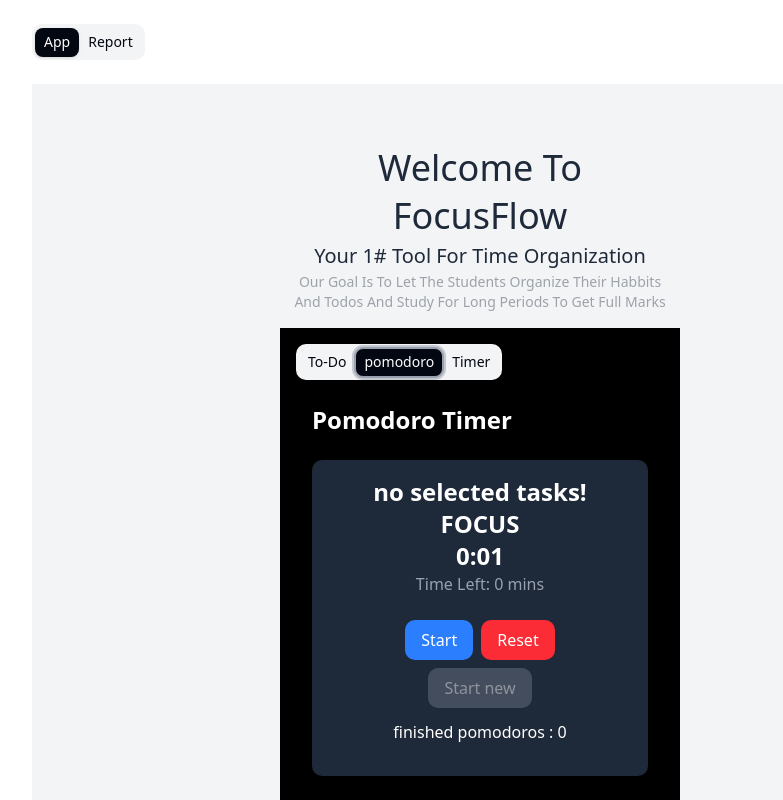
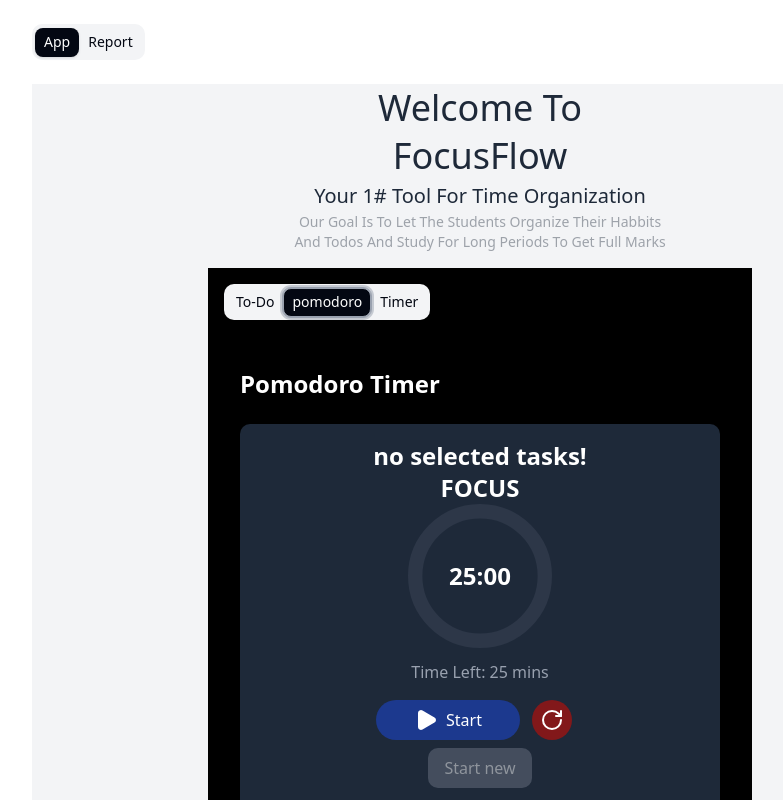
Before and after one commit to abdelrahman1dev/FocusFlow-TimeManagement, a Next.js app: page / in a window 1280 px wide. Both pictures are taken after a click on the tab "pomodoro". Shown: the top 800 px of the page, without its empty margins (160-943 px from the left). Built offline with nearby package versions, Linux system fonts and the light colour scheme.

Commit message:
v1 latest fixes : 1 ui updates --> pomodoro ui added circular timer and enhanced buttons with animations timer ui added circular timer also to do list --> enhanced width and margins

```diff
--- a/app/components/Pomodoro.tsx
+++ b/app/components/Pomodoro.tsx
@@ -2,7 +2,7 @@
 import {  useEffect , useState } from 'react'
 import { useTicker } from '../hooks/useTicker'
 import React from 'react'
-import { CheckIcon, ChevronsUpDownIcon } from "lucide-react"
+import { CheckIcon, ChevronsUpDownIcon, Pause, Play, RotateCw } from "lucide-react"
 import { cn } from "@/lib/utils"
 import { Button } from "@/components/ui/button"
 import {
@@ -41,6 +41,25 @@ function Pomodoro() {
 
   } = usePomodoroStore();
 
+  // default durations (seconds) for modes, used to compute circular progress
+  const DEFAULT_DURATIONS: Record<string, number> = {
+    focus: 25 * 60,
+    shortBreak: 5 * 60,
+    longBreak: 15 * 60,
+  };
+
+  const [initialDuration, setInitialDuration] = useState<number>(DEFAULT_DURATIONS[mode] ?? 0);
+
+  // keep initialDuration in sync when mode switches (so the ring represents the right full length)
+  useEffect(() => {
+    setInitialDuration(DEFAULT_DURATIONS[mode] ?? 0);
+  }, [mode]);
+
+  // compute progress (0..1) safely
+  const circumference = 2 * Math.PI * 54;
+  const rawProgress = initialDuration > 0 ? (initialDuration - Math.max(0, timeLeft)) / initialDuration : 0;
+  const progress = Math.max(0, Math.min(1, rawProgress));
+
   // Sync combobox value with persisted selectedTask
   useEffect(() => {
     setValue(selectedTask || "");
@@ -68,6 +87,8 @@ function Pomodoro() {
 
  useTicker();
 
+  const [isRotating, setIsRotating] = useState(false);
+
   useEffect(() => {
     console.log(pomodoroHistory)
   },[pomodoroHistory])
@@ -76,7 +97,7 @@ function Pomodoro() {
   const seconds = timeLeft % 60;
 
   return (
-  <div className="max-w-2xl mx-auto p-4">
+  <div className="w-lg mx-auto p-4 my-6">
   <div className="text-white">
     <h1 className="text-2xl font-bold capitalize  flex flex-col  justify-between items-start mb-6">pomodoro timer</h1>
     <div className="bg-gray-800 rounded-lg p-4">
@@ -85,9 +106,9 @@ function Pomodoro() {
         {selectedTask.length > 0 ? (
           <>
             <h1 className="text-2xl font-bold">Current Task</h1>
-            <div className='w-full '>
-              <span className="text-gray-400">{selectedTask + ' '}
-              {description && <span>- {description}</span>}
+            <div className=' w-30 mx-auto overflow-x-hidden '>
+              <span className="text-gray-400 ">{selectedTask + ' '}
+              {description && <span  className=' '>- {description}</span>}
               </span>
             </div>
           </>
@@ -96,21 +117,60 @@ function Pomodoro() {
         )}
         <h2 className="text-2xl font-bold">{mode.toUpperCase()}</h2>
 
-        <h1 className="text-2xl font-bold">
-          {minutes}:{seconds.toString().padStart(2, "0")}
-        </h1>
+  <div className="relative flex items-center justify-center w-36 h-36 mx-auto mb-3">
+          <svg className="absolute inset-0 w-full h-full" viewBox="0 0 120 120" aria-hidden>
+            <g transform="translate(60,60)">
+              <circle r="54" fill="transparent" stroke="#2d3748" strokeWidth="12" />
+              <circle
+                r="54"
+                fill="transparent"
+                stroke="#fb923c"
+                strokeWidth="12"
+                strokeLinecap="round"
+                strokeDasharray={String(circumference)}
+                strokeDashoffset={String((1 - progress) * circumference)}
+                transform="rotate(-90)"
+              />
+            </g>
+          </svg>
+
+          <h1 className="text-2xl font-bold z-10">{minutes}:{seconds.toString().padStart(2, "0")}</h1>
+        </div>
         <p className="text-gray-400">Time Left: {Math.floor(timeLeft / 60)} mins</p>
         <div>
-          <div className='flex space-x-2 justify-center mt-4'>
-          {
-          !isRunning ? <button className="bg-blue-500 text-white rounded-lg px-4 py-2 mt-2" onClick={startTimer}>Start</button>
-          : <button className="bg-blue-500 text-white rounded-lg px-4 py-2 mt-2" onClick={pauseTimer}>pause</button>
-          }
-          <button className="bg-red-500 text-white rounded-lg px-4 py-2 mt-2" onClick={resetTimer}>Reset</button>
+          <div className='flex flex-col space-x-3 justify-center mt-4 items-center'>
+   <div className='flex flex-row gap-3'>
+             <button
+              className="relative px-4 py-2 rounded-3xl transition-colors duration-300 bg-blue-900 text-white flex items-center justify-center overflow-hidden w-36"
+              onClick={() => (isRunning ? pauseTimer() : startTimer())}
+              aria-pressed={isRunning}
+            >
+              <span className={`absolute inset-0 flex items-center justify-center gap-2 transition-all duration-300 ${isRunning ? 'opacity-100 translate-y-0' : 'opacity-0 -translate-y-2'}`}>
+                <Pause className="border-none fill-white text-white" />
+                <span className="select-none">Pause</span>
+              </span>
 
-         </div>
-          <button disabled={mode === 'focus' && completedPomodoros === 0 ? true : false} className="bg-[#FFA500] disabled:opacity-50 disabled:bg-gray-500 transition-all text-white rounded-lg px-4 py-2 mt-2" onClick={newTimer}>Start new</button>
+              <span className={`absolute inset-0 flex items-center justify-center gap-2 transition-all duration-300 ${isRunning ? 'opacity-0 translate-y-2' : 'opacity-100 translate-y-0'}`}>
+                <Play className="border-none fill-white text-white" />
+                <span className="select-none">Start</span>
+              </span>
+            </button>
 
+            <button
+              className="px-2 py-2 bg-red-900 text-white rounded-full"
+              onClick={() => {
+                setIsRotating(true);
+                resetTimer();
+                setTimeout(() => setIsRotating(false), 600);
+              }}
+              aria-label="reset pomodoro"
+            >
+              <RotateCw className={isRotating ? "spin-once" : ""} />
+            </button>
+   </div>
+
+            <button disabled={mode === 'focus' && completedPomodoros === 0 ? true : false} className="bg-[#FFA500] disabled:opacity-50 disabled:bg-gray-500 transition-all text-white rounded-lg px-4 py-2 mt-2" onClick={newTimer}>Start new</button>
+          </div>
         </div>
          <p className='my-3 font-thin '>finished pomodoros : {completedPomodoros}</p>
             <div className="my-4">
--- a/app/components/TabToggle.tsx
+++ b/app/components/TabToggle.tsx
@@ -14,7 +14,7 @@ import Dashboard from '../Dashboard/page'
 function TabToggle() {
   return (
 
-          <div className='container flex flex-col w-100 h-auto bg-black p-4 my-4'>
+          <div className='container flex flex-col w-fit h-auto bg-black p-4 my-4'>
         <Tabs defaultValue='ToDo' defaultChecked>
          <div className='flex items-center justify-between'>
              <TabsList>
--- a/app/components/Timer.tsx
+++ b/app/components/Timer.tsx
@@ -1,5 +1,6 @@
 "use client";
 import { useState } from "react";
+import { useEffect } from "react";
 
 import { useCountdownStore } from "../stores/Timer";
 import { useTicker } from "../hooks/useTicker";
@@ -10,6 +11,7 @@ export default function Countdown() {
   const { time, start, pause, reset, isRunning } = useCountdownStore();
   const [minutes, setMinutes] = useState(0);
   const [seconds, setSeconds] = useState(10);
+  const [initialDuration, setInitialDuration] = useState(0);
   const [isRotating, setIsRotating] = useState(false);
   useTicker();
 
@@ -19,34 +21,114 @@ export default function Countdown() {
     const s = totalSeconds % 60;
     return `${String(m).padStart(2, "0")}:${String(s).padStart(2, "0")}`;
   };
+  // compute progress for circular ring (0..1)
+  const progress = initialDuration > 0 ? (initialDuration - Math.max(0, time)) / initialDuration : 0;
+
+  // reflect remaining time into the input controls when timer is not running
+  useEffect(() => {
+    if (!isRunning && initialDuration === 0) return;
+    if (!isRunning && initialDuration > 0) {
+      const mins = Math.floor(initialDuration / 60);
+      const secs = initialDuration % 60;
+      setMinutes(mins);
+      setSeconds(secs);
+    }
+  }, [isRunning, initialDuration]);
 
   return (
-      <div className="max-w-2xl mx-auto p-4">
+      <div className=" w-fit mx-auto p-4">
   <div className="text-white">
     <h1 className="text-2xl font-bold capitalize  flex flex-col  justify-between items-start mb-6">Count Down</h1>
     <div className="bg-gray-800 rounded-lg p-4">
           <div className="flex flex-col items-center gap-4 p-4 text-white">
-      <h1 className="text-3xl font-bold">{formatTime(time)}</h1>
+      <div className="relative flex items-center justify-center w-40 h-40 mb-4">
+        {/* Circular progress ring (fixed box so it doesn't overlap the inputs) */}
+        <svg className="absolute inset-0 w-full h-full" viewBox="0 0 120 120" aria-hidden>
+          <g transform="translate(60,60)">
+            <circle r="54" fill="transparent" stroke="#2d3748" strokeWidth="12" />
+            <circle
+              r="54"
+              fill="transparent"
+              stroke="#3b82f6"
+              strokeWidth="12"
+              strokeLinecap="round"
+              strokeDasharray={String(2 * Math.PI * 54)}
+              strokeDashoffset={String((1 - progress) * 2 * Math.PI * 54)}
+              transform="rotate(-90)"
+            />
+          </g>
+        </svg>
 
-      {/* Input fields for minutes + seconds */}
-      <div className="flex gap-2 items-center">
+  <h1 className="text-3xl font-bold z-10">{formatTime(time)}</h1>
+      </div>
+        <div className="flex gap-3 items-center">
+          <div className="flex flex-col items-center">
+            <div className="flex items-center gap-2">
+              <button
+                className="px-2 py-1 bg-gray-700 rounded text-white"
+                onClick={() => setMinutes((m) => Math.max(0, m - 1))}
+                aria-label="decrease minutes"
+              >
+                -
+              </button>
               <input
                 type="number"
-          className="border rounded px-2 py-1 w-20 text-center"
+                className="border rounded px-2 py-1 w-20 text-center bg-gray-900 text-white"
                 value={minutes}
                 min={0}
                 onChange={(e) => setMinutes(Math.max(0, Number(e.target.value)))}
               />
-        <span>min</span>
+              <button
+                className="px-2 py-1 bg-gray-700 rounded text-white"
+                onClick={() => setMinutes((m) => m + 1)}
+                aria-label="increase minutes"
+              >
+                +
+              </button>
+            </div>
+            <span className="text-xs text-gray-400">min</span>
+          </div>
+
+          <div className="flex flex-col items-center">
+            <div className="flex items-center gap-2">
+              <button
+                className="px-2 py-1 bg-gray-700 rounded text-white"
+                onClick={() => setSeconds((s) => Math.max(0, Math.min(59, s - 5)))}
+                aria-label="decrease seconds"
+              >
+                -5
+              </button>
               <input
                 type="number"
-          className="border rounded px-2 py-1 w-20 text-center"
+                className="border rounded px-2 py-1 w-20 text-center bg-gray-900 text-white"
                 value={seconds}
                 min={0}
                 max={59}
                 onChange={(e) => setSeconds(Math.min(59, Math.max(0, Number(e.target.value))))}
               />
-        <span>sec</span>
+              <button
+                className="px-2 py-1 bg-gray-700 rounded text-white"
+                onClick={() => setSeconds((s) => Math.min(59, s + 5))}
+                aria-label="increase seconds"
+              >
+                +5
+              </button>
+            </div>
+            <span className="text-xs text-gray-400">sec</span>
+          </div>
+
+          <div className="flex flex-col">
+            <button
+              className="px-3 py-1 bg-green-700 rounded text-white text-sm"
+              onClick={() => {
+                const dur = Math.max(0, minutes * 60 + seconds);
+                if (dur > 0) setInitialDuration(dur);
+              }}
+            >
+              Set
+            </button>
+            <span className="text-xs text-gray-400 text-center">configure</span>
+          </div>
         </div>
 
       {/* Controls */}
@@ -58,7 +140,15 @@ export default function Countdown() {
         }
         <button
           className="relative px-4 py-2 rounded-3xl transition-colors duration-300 bg-blue-900 text-white flex items-center justify-center overflow-hidden w-36"
-          onClick={() => (isRunning ? pause() : start(minutes * 60 + seconds))}
+          onClick={() => {
+            if (isRunning) return pause();
+            const requested = Math.max(0, minutes * 60 + seconds);
+            const toStart = requested > 0 ? requested : initialDuration;
+            if (toStart > 0) {
+              setInitialDuration(toStart);
+              start(toStart);
+            }
+          }}
           aria-pressed={isRunning}
         >
           {/* Pause layer (visible when running) */}
@@ -78,12 +168,12 @@ export default function Countdown() {
           onClick={() => {
             setIsRotating(true);
             reset();
-            // stop the spin after animation ends
+            setInitialDuration(0);
             setTimeout(() => setIsRotating(false), 600);
           }}
           aria-label="reset countdown"
         >
-          <RotateCw className={isRotating ? 'spin-once' : ''} />
+          <RotateCw className={isRotating ? "spin-once" : ""} />
         </button>
       </div>
     </div>
--- a/app/components/ToDoItem.tsx
+++ b/app/components/ToDoItem.tsx
@@ -7,34 +7,35 @@ function ToDoItem({ id, text, completed, priority, describtion }: Task) {
 const removeTask = useTaskStore((state) => state.removeTask);
 
   return (
-    <li className="flex justify-between items-center gap-5 max-w-full p-2 border-b border-gray-600 overflow-x-hidden">
+    <article className="bg-gray-900 rounded-md p-3 border border-gray-700 flex flex-col h-full">
+      <div className="flex items-center justify-between gap-3">
+        <div className="flex items-center gap-3">
           <input
             type="checkbox"
             checked={completed}
             onChange={() => toggleTask(id)}
-        className="w-4 h-4"
+            className="w-5 h-5"
           />
-        <div>
-        <span className={`flex-1 ${completed ? 'line-through text-gray-400' : 'text-white'}`}>
-          {text}
-        </span>
+          <div className="min-w-0 w-30">
+            <h3 className={`font-medium truncate ${completed ? 'line-through text-gray-400' : 'text-white'}`}>{text}</h3>
+            <p className="text-xs text-gray-400  overflow-x-hidden truncate">{describtion}</p>
+          </div>
+        </div>
 
-        <p className='text-sm text-gray-400 '>
-          {describtion}
-        </p>
-        </div>
+        <div className="flex items-center gap-2">
           {priority === 'urgent' && (
-        <span className="bg-red-500 text-white text-xs px-2 py-1 rounded">
-          Urgent
-        </span>
+            <span className="bg-red-500 text-white text-xs px-2 py-1 rounded-full">Urgent</span>
           )}
           <button
             onClick={() => removeTask(id)}
-        className="text-red-500 hover:text-red-400 ml-2 px-2 py-1 rounded"
+            className="text-red-500 hover:text-red-400 px-2 py-1 rounded"
+            aria-label={`Delete ${text}`}
           >
             Delete
           </button>
-    </li>
+        </div>
+      </div>
+    </article>
   );
 }
 
--- a/app/components/ToDos.tsx
+++ b/app/components/ToDos.tsx
@@ -51,7 +51,7 @@ function ToDos() {
   });
 
   return (
-    <div className="max-w-2xl mx-auto p-4">
+    <div className="w-100 mx-auto p-4">
       <div className="text-white flex justify-between items-center mb-6">
         <h1 className="text-2xl font-bold">My Tasks</h1>
 
--- a/app/stores/pomodoroStore.ts
+++ b/app/stores/pomodoroStore.ts
@@ -6,9 +6,9 @@ type Mode = "focus" | "shortBreak" | "longBreak";
 import { PomodoroSession, PomodoroState } from "./types";
 
 const DURATIONS = {
-  focus: 1,
-  shortBreak: 1,
-  longBreak: 1,
+  focus: 25 * 60,
+  shortBreak: 5 * 60,
+  longBreak: 15 * 60,
 };
 
 export const usePomodoroStore = create<PomodoroState>()(
```
Lines whose indentation alone changed are shown as unchanged.
